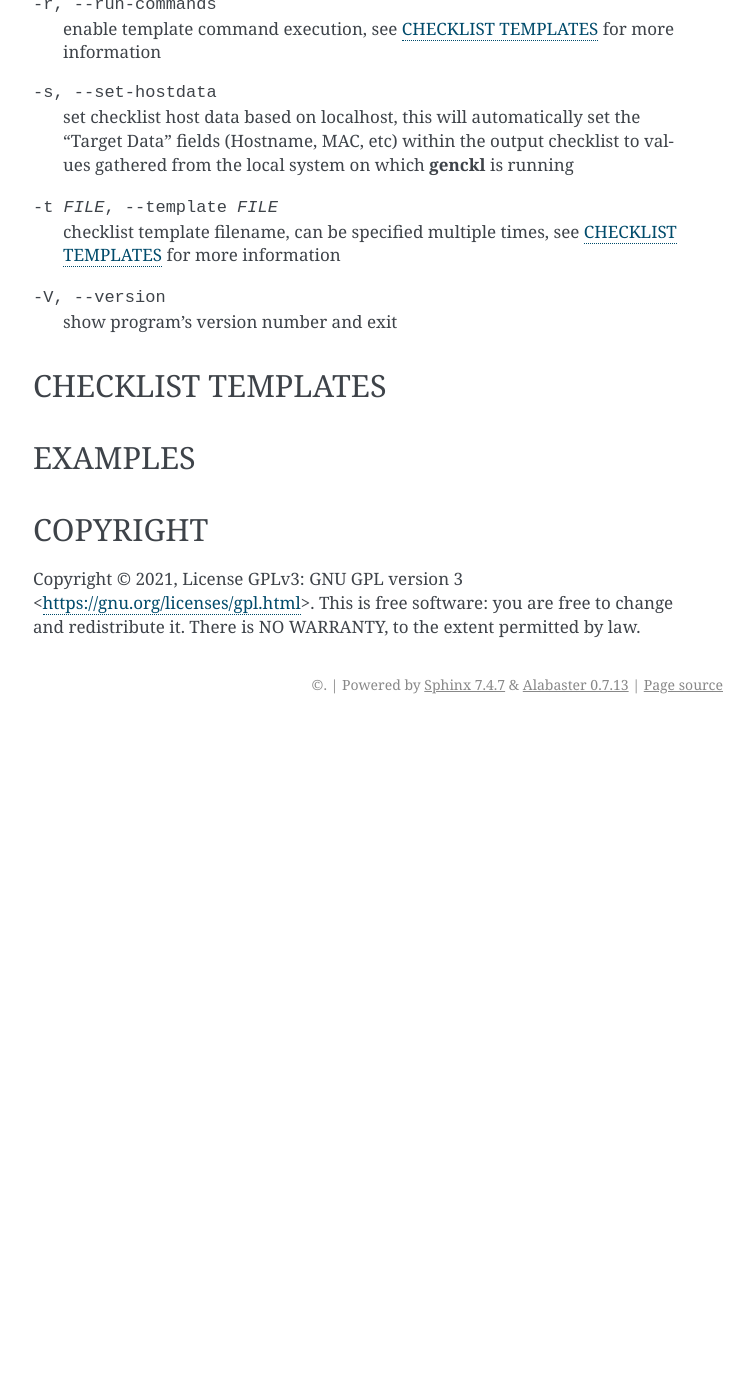
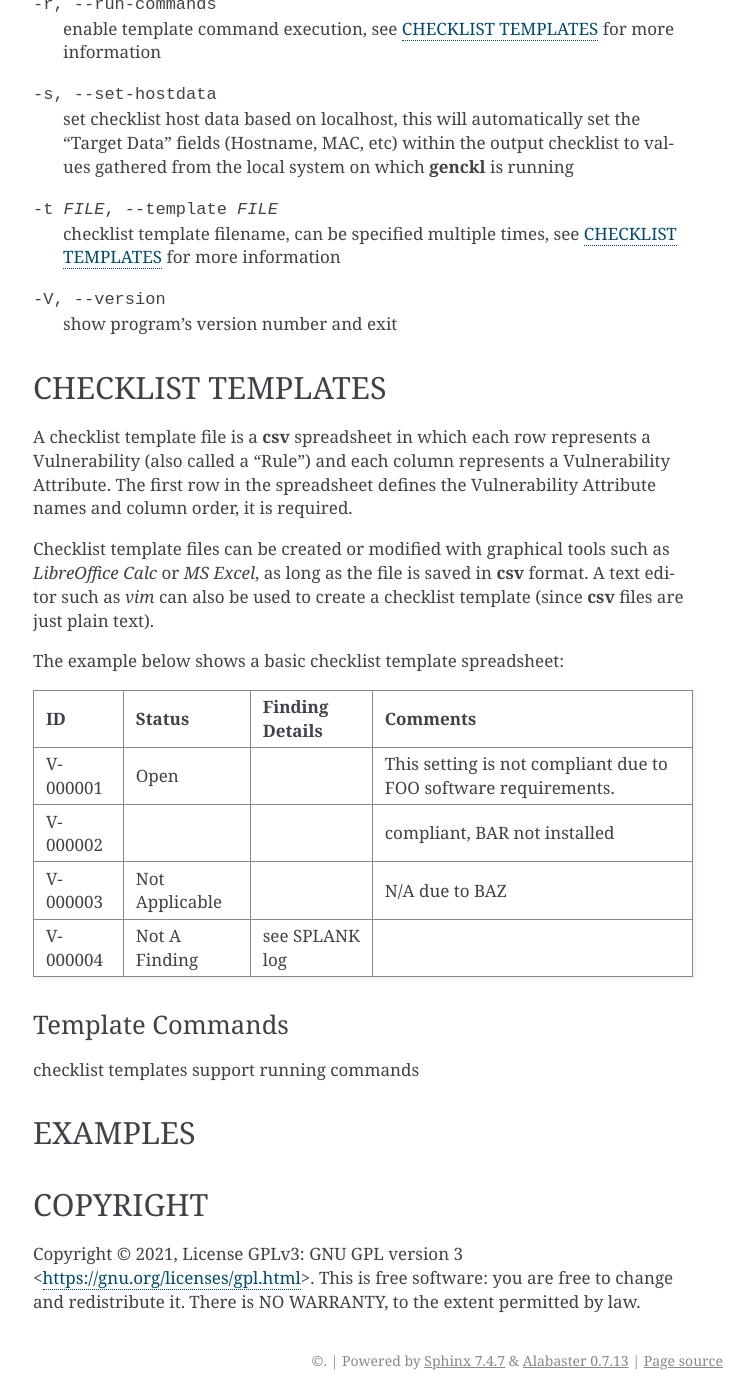
Before and after one commit to ap1x/genckl, a Sphinx documentation site: the page built from docs/manual.rst, in a window 1280 px wide and 1400 px high, scrolled down 608 px. Shown: the whole window, without its empty margins (387-1141 px from the left). Built offline with Sphinx 7.4.7, drawn with Linux system fonts in a browser that asks for light colours; before the commit the page ends 1332 px from its top, so only the background shows below that.

Commit message:
updated manual, added template section

```diff
--- a/docs/manual.rst
+++ b/docs/manual.rst
@@ -1,11 +1,13 @@
 *************
 GENCKL MANUAL
 *************
+
 
 SYNOPSIS
 ========
 
 **genckl** [*options*] *FILE* [*FILE* ...]
+
 
 DESCRIPTION
 ===========
@@ -13,6 +15,7 @@ DESCRIPTION
 The **genckl** utility generates a STIG Viewer checklist (**ckl**) file based on one or more input *FILE*\ s, which can
 be either STIG **zip**, or xccdf **xml**. If an input *FILE* is a zip, the xccdf xml file within the zip is used as
 input. If xccdf results are found in any of the input files, they are included in the output checklist.
+
 
 OPTIONS
 =======
@@ -38,21 +39,62 @@ OPTIONS
 -V, --version
     show program's version number and exit
 
+
 CHECKLIST TEMPLATES
 ===================
 
-.. blah blah
+A checklist template file is a **csv** spreadsheet in which each row represents a Vulnerability (also called a "Rule")
+and each column represents a Vulnerability Attribute. The first row in the spreadsheet defines the Vulnerability
+Attribute names and column order, it is required.
 
-.. +------------------------+------------+----------+----------+
-.. | Header row, column 1   | Header 2   | Header 3 | Header 4 |
-.. | (header rows optional) |            |          |          |
-.. +========================+============+==========+==========+
-.. | body row 1, column 1   | column 2   | column 3 | column 4 |
-.. +------------------------+------------+----------+----------+
-.. | body row 2             | ...        | ...      |          |
-.. +------------------------+------------+----------+----------+
+Checklist template files can be created or modified with graphical tools such as *LibreOffice Calc* or *MS Excel*, as
+long as the file is saved in **csv** format. A text editor such as *vim* can also be used to create a checklist
+template (since **csv** files are just plain text).
 
-.. blah blah
+The example below shows a basic checklist template spreadsheet:
+
++----------+----------------+------------------------+------------------------+
+| **ID**   | **Status**     | **Finding Details**    | **Comments**           |
++==========+================+========================+========================+
+| V-000001 | Open           |                        | This setting is not    |
+|          |                |                        | compliant due to FOO   |
+|          |                |                        | software requirements. |
++----------+----------------+------------------------+------------------------+
+| V-000002 |                |                        | compliant, BAR not     |
+|          |                |                        | installed              |
++----------+----------------+------------------------+------------------------+
+| V-000003 | Not Applicable |                        | N/A due to BAZ         |
++----------+----------------+------------------------+------------------------+
+| V-000004 | Not A Finding  | see SPLANK log         |                        |
++----------+----------------+------------------------+------------------------+
+
+
+.. NEEDFIX TODO
+
+Template Commands
+-----------------
+
+checklist templates support running commands
+
+.. Additional notes on Checklist templates
+.. ---------------------------------------
+
+.. order doesnt matter both column and row
+
+.. REPLACE MODE ONLY
+
+.. Vulns not found in input files are ignored
+
+.. FIRST ROW is not sesnitive to case or whitespace
+
+.. Severity Override is not sesnitive to case or whitespace or digit vs numeral (2 vs II)
+
+..  - ID
+..  - Status
+..  - Finding Details
+..  - Comments
+..  - Severity Override
+..  - Severity Override Justification
 
 EXAMPLES
 ========
@@ -65,6 +107,7 @@ EXAMPLES
 
 ..     genckl STIG1.zip stig2.xml xccdf-results.xml
 
+
 COPYRIGHT
 =========
 
```
Also changed, not shown: other parts of docs/manual.rst (+0 -2 lines).
